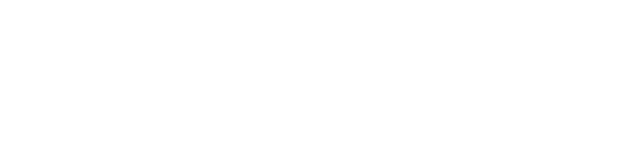
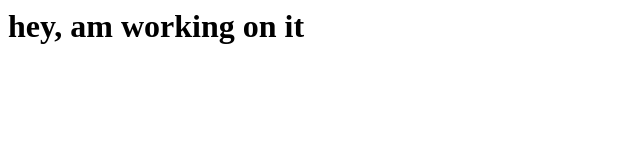
Before and after one commit to Arpithehe/notebook, a plain HTML site: page index.html in a window 1280 px wide. Shown: the whole page, without its empty margins (0-640 px from the left). Drawn offline with Linux system fonts and the light colour scheme.

Commit message:
Update index.html

```diff
--- a/index.html
+++ b/index.html
@@ -1,6 +1,6 @@
 <html>
     <head>
-        <title>arpit's personal site</title>
-
+        <title>arpit's notebook</title>
+        <p><h1>hey, am working on it</h1></p>
     </head>
 </html>
```
